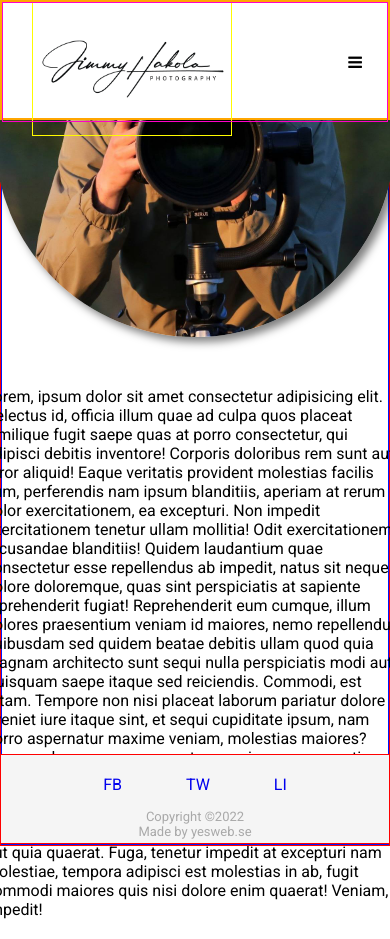
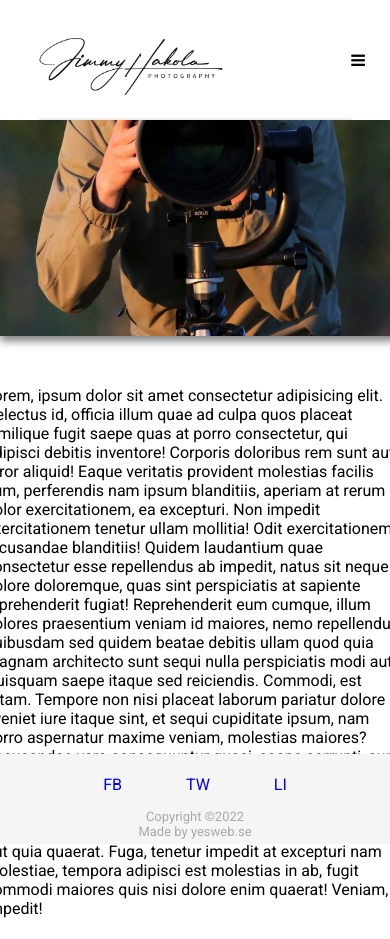
Before and after one commit to mrkarstrom/JHP, a plain HTML site: page index.html in a window 390 px wide. Shown: the top 939 px of the page. Drawn offline with Linux system fonts and the light colour scheme.

Commit message:
Looking better with hr and responsiveness

```diff
--- a/index.html
+++ b/index.html
@@ -10,13 +10,14 @@
   </head>
   <body>
     <nav>
-      <a href="#"><img src="assets/img/Jimmy-Hakola-black-low-res.png" alt="" /></a>
+      <a href="#"><img src="assets/img/Jimmy-Hakola-black-low-res.png" alt=""/></a>
       <ul id="topNav">
         <li><a href="#start" class="active">Start</a></li>
         <li><a href="#kontakt">Kontakt</a></li>
         <li><a href="https://epicnature.se">Epic Nature</a></li>
         <li class="icon"><a href="javascript:void(0);" onclick="myFunction()"><i class="fa fa-bars"></i></a></li>
       </ul>
+      <hr id="topBar">
     </nav>
     <main>
         <section>
--- a/style.css
+++ b/style.css
@@ -1,14 +1,14 @@
 @import url("https://fonts.googleapis.com/css2?family=Mulish:wght@300;400;500&family=Permanent+Marker&family=Roboto:ital,wght@0,100;0,300;0,400;0,900;1,400&family=Satisfy&display=swap");
 
 * {
-  box-sizing: border-box;
+  /* box-sizing: border-box; */
 }
 
 body {
   font-family: "Roboto", sans-serif;
   margin: 0;
   padding: 0;
-  border: 1px solid red;
+  /* border: 1px solid red; */
 }
 
 nav {
@@ -24,14 +24,14 @@ nav {
   left: 0;
   right: 0;
   top: 0;
-  border: 2px solid rgb(255, 166, 0);
+  /* border: 2px solid rgb(255, 166, 0); */
 }
 
 #topNav {
   position: relative;
   margin: 0;
   padding: 0;
-  border: 1px solid rgb(255, 0, 200);
+  /* border: 1px solid rgb(255, 0, 200); */
   display: flex;
   align-items: center;
   justify-content: center;
@@ -56,15 +56,26 @@ nav {
 
 nav img {
   width: 200px;
-  border: 1px solid rgb(255, 251, 0);
+  /* border: 1px solid rgb(255, 251, 0); */
   position: absolute;
   top: 0;
   left: 30px;
 }
 
+#topBar {
+  left: 10%;
+  position: absolute;
+  height: 2px;
+  border: none;
+  width: 80%;
+  background-color: #eee;
+  top: 110px;
+  z-index: 150;
+}
+
 main {
   height: 100vh;
-  border: 1px solid rgb(0, 26, 255);
+  /* border: 1px solid rgb(0, 26, 255); */
   padding: 0 20px;
   display: flex;
   align-items: center;
@@ -88,7 +99,7 @@ section p {
 
 section img {
   width: 400px;
-  border-radius: 50%;
+  /* border-radius: 50%; */
   box-shadow: 5px 5px 8px rgba(0, 0, 0, 0.5);
   margin: 30px;
 }
@@ -103,7 +114,7 @@ footer {
   left: 0;
   right: 0;
   height: 90px;
-  border: 1px solid red;
+  /* border: 1px solid red; */
   display: flex;
   align-items: center;
   justify-content: center;
```
